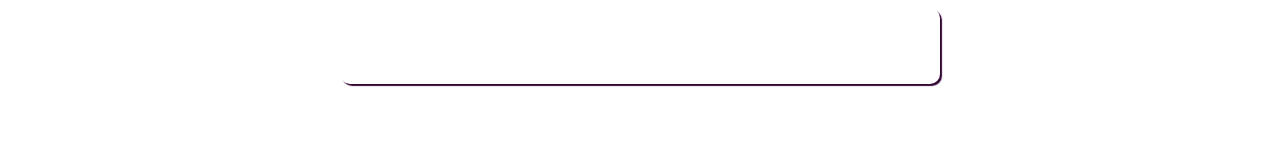
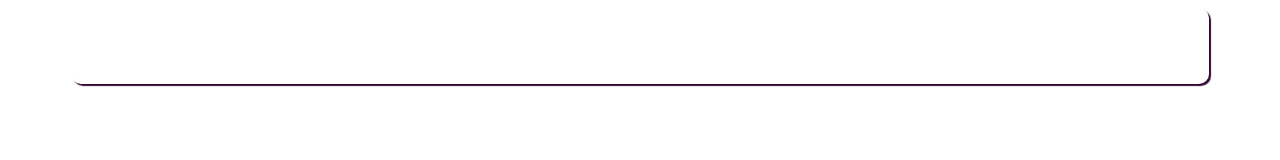
Before and after one commit to Usakara/greeting, a plain HTML site: page index.html in a window 1280 px wide. Drawn offline with Linux system fonts and the light colour scheme.

Commit message:
Update index.html

```diff
--- a/index.html
+++ b/index.html
@@ -41,7 +41,7 @@ h1 {
     padding: 10px 25px 10px 25px;
     border-radius: 10px;
     background: 50c9ab;
-    width: auto;
+    width: 85vw;
     color: #fff;
     display: inline-block;
     box-shadow: 2px 2px 1px 0px #330835;
```
